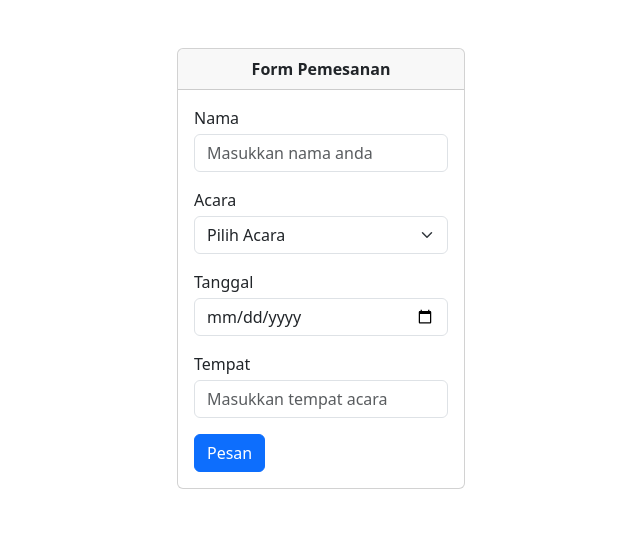
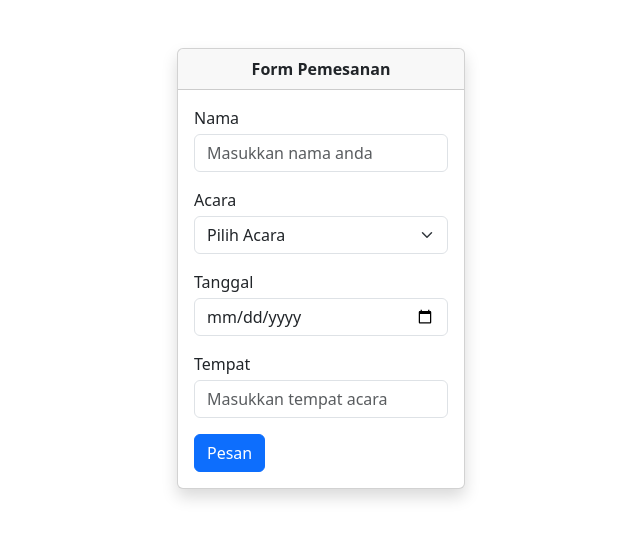
Before and after one commit to Madhan215/creative-partner-organizer, a plain HTML site: page form/index.html in a window 1280 px wide. Shown: the whole page, without its empty margins (319-959 px from the left). Drawn offline with Linux system fonts and the light colour scheme.

Commit message:
Menambahkan Shadow

```diff
--- a/form/index.html
+++ b/form/index.html
@@ -9,7 +9,7 @@
   <body>
     <div class="container mt-5">
       <div class="d-flex justify-content-center">
-        <div class="card" style="width: 18rem">
+        <div class="card shadow" style="width: 18rem">
           <div class="card-header text-center">
             <b>Form Pemesanan</b>
           </div>
```
